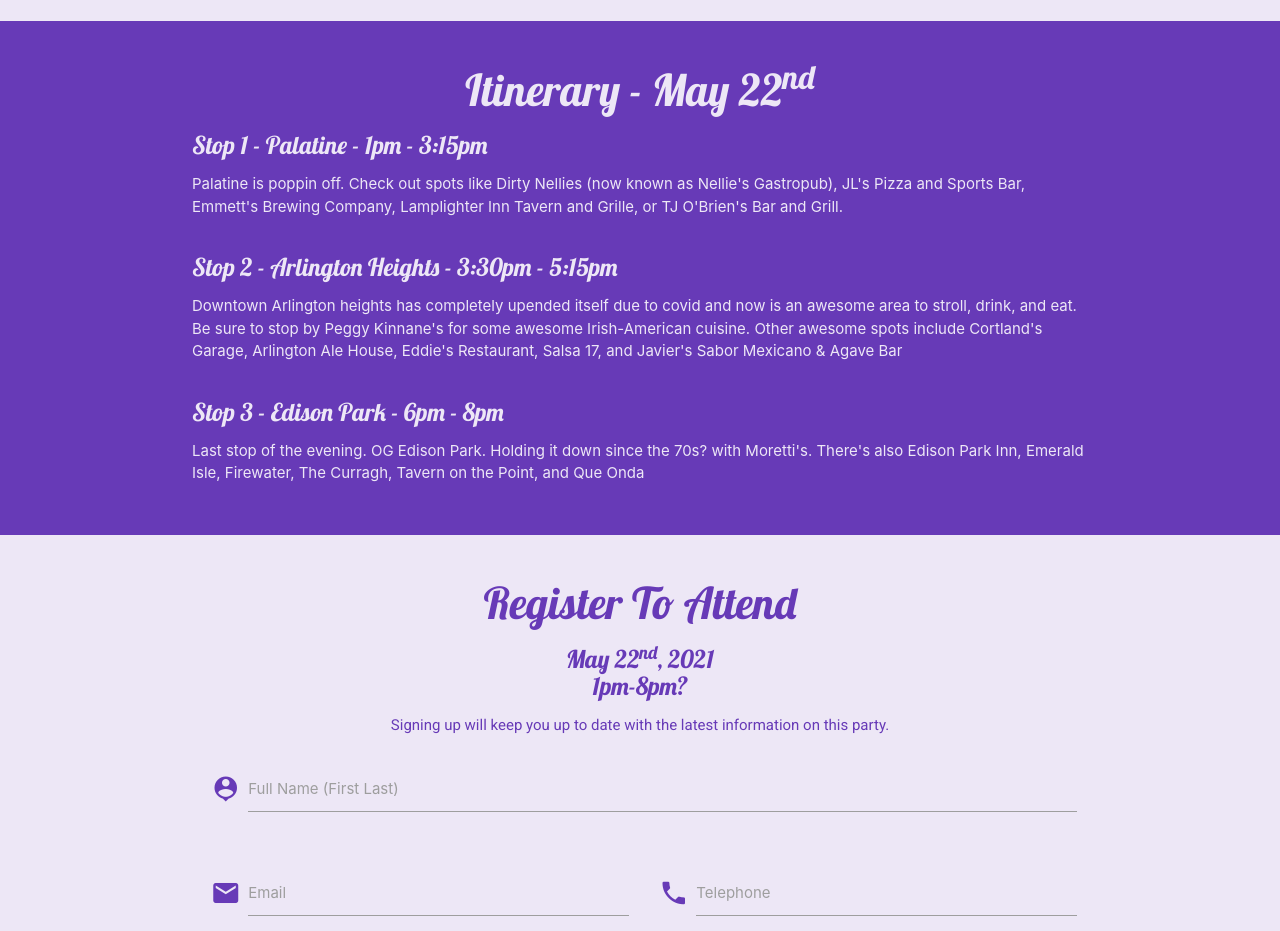
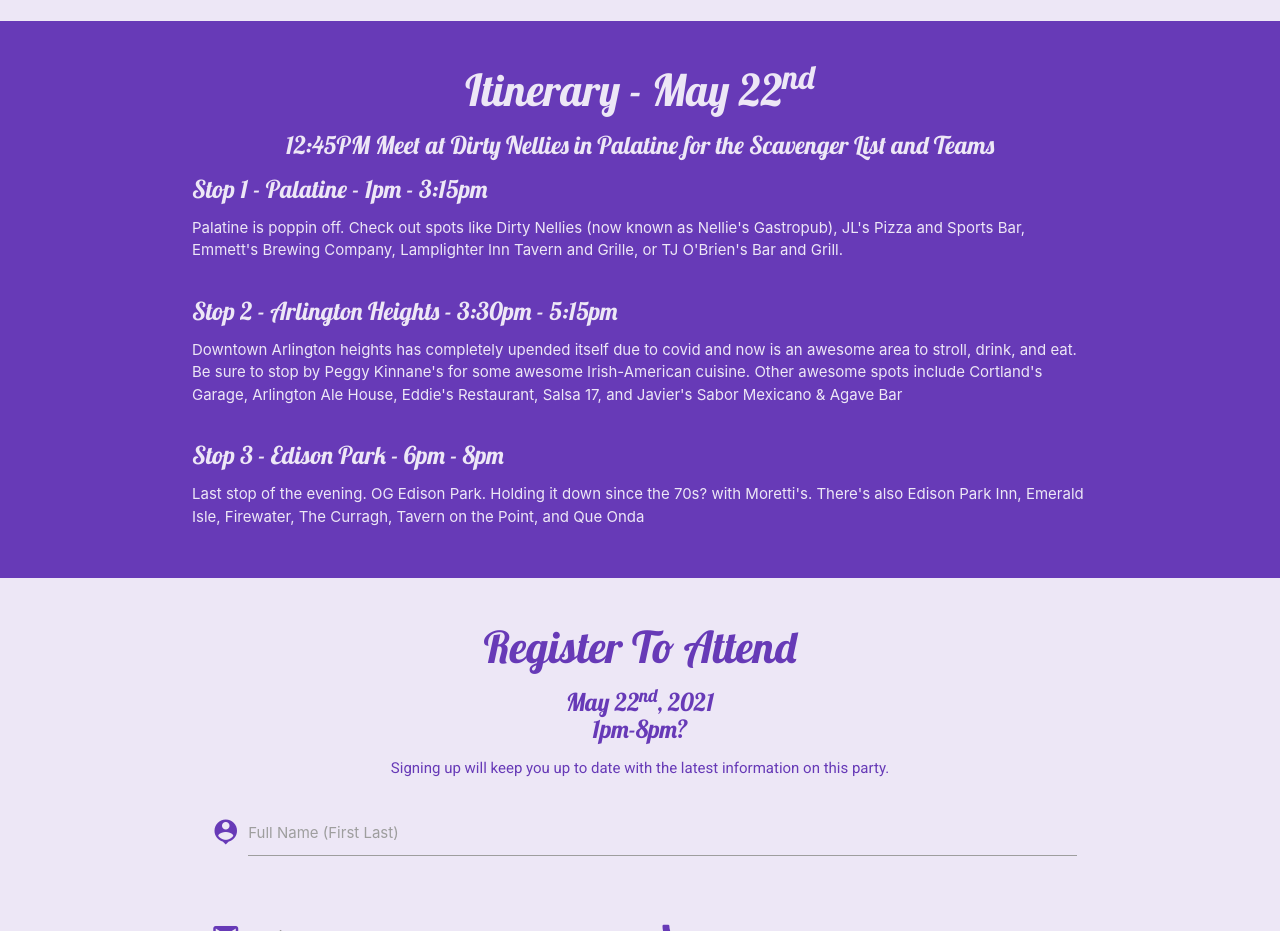
Before and after one commit to PCeeeZy/royal-train-crawl, a website: page public/index.html in a window 1280 px wide. Shown: the part 880-1811 px from the top of the page. Drawn offline with nearby package versions, Linux system fonts and the light colour scheme; a script that the page names is missing.

Commit message:
meetup time

```diff
--- a/public/index.html
+++ b/public/index.html
@@ -93,6 +93,7 @@
         <!-- <div class="deep-purple deep-purple-text text-lighten-5 pad"> -->
         <div class="container">
             <h3 class="center font-lobster">Itinerary - May 22<sup>nd</sup></h3>
+            <h5 class="center font-lobster">12:45PM Meet at Dirty Nellies in Palatine for the Scavenger List and Teams</h5>
             <div class="row">
                 <div class="s12">
                     <h5 class="font-lobster">Stop 1 - Palatine - 1pm - 3:15pm</h5>
```
